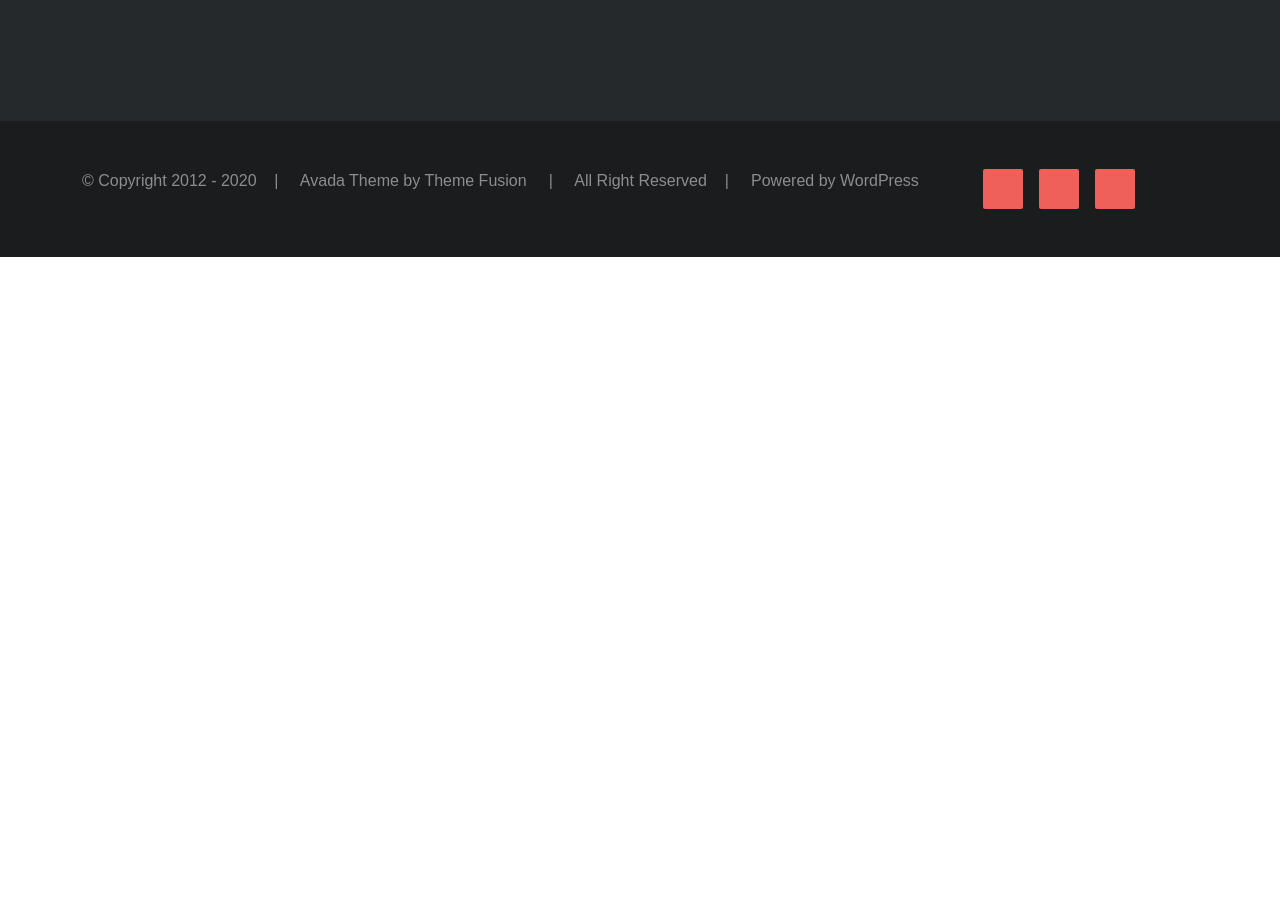
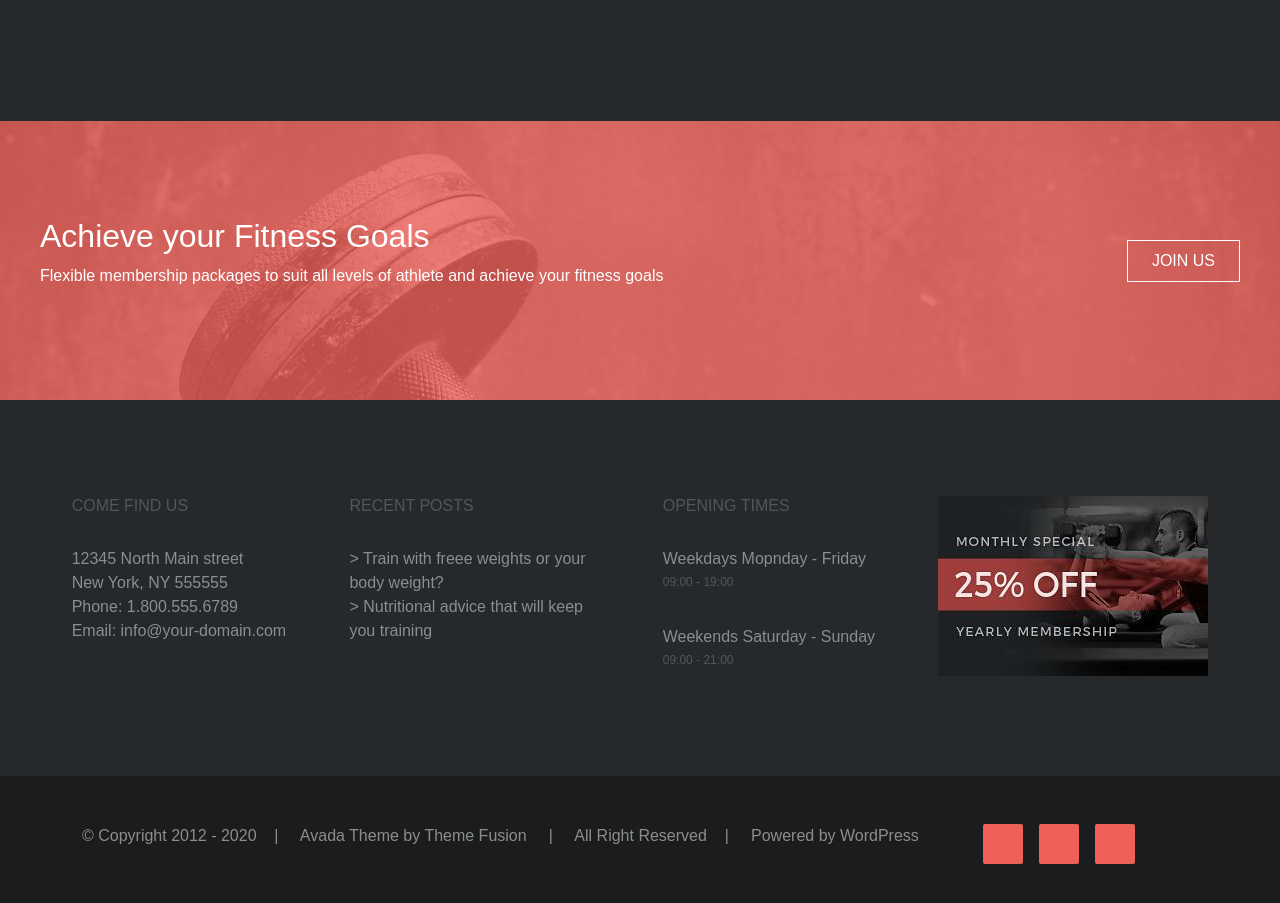
Before and after one commit to Matteoga95/proj-html-vuejs, a Vue app: page / in a window 1280 px wide. Shown: the part 6800-7703 px from the top of the page. Before the commit the page ends 7057 px from the top, so only its background shows below. Built offline with nearby package versions, Linux system fonts and the light colour scheme; a web font is replaced by a local one.

Commit message:
info section

```diff
--- a/src/components/AppMain.vue
+++ b/src/components/AppMain.vue
@@ -6,7 +6,8 @@ import FeedbackCard from '../components/partial/FeedbackCard.vue';
 import BruceLeeQuotation from '../components/partial/BruceLeeQuotation.vue';
 import TrainerCard from '../components/partial/TrainerCard.vue';
 import NewsCard from '../components/partial/NewsCard.vue';
-
+import GoalBanner from '../components/partial/GoalBanner.vue';
+import Info from '../components/partial/Info.vue';
 
 export default {
     components: {
@@ -16,7 +17,9 @@ export default {
         FeedbackCard,
         BruceLeeQuotation,
         TrainerCard,
-        NewsCard
+        NewsCard,
+        GoalBanner,
+        Info
     }
 }
 </script>
@@ -154,6 +157,16 @@ export default {
 
         </section>
 
+        <!-- sezione goals banner  -->
+        <GoalBanner />
+
+        <!-- sezione informazioni -->
+        <section class="primario">
+
+            <Info />
+
+        </section>
+
     </main>
 </template>
 
--- /dev/null
+++ b/src/components/partial/GoalBanner.vue
@@ -0,0 +1,44 @@
+<script>
+
+export default {
+    name: "GoalBanner"
+}
+</script>
+
+<template>
+    <div class="goal-banner">
+
+        <div class="contenitore">
+            <div class="d-flex justify-content-between">
+                <div>
+                    <h2>Achieve your Fitness Goals</h2>
+                    <p>Flexible membership packages to suit all levels of athlete and achieve your fitness goals</p>
+                </div>
+                <div class="d-flex">
+                    <button class="empty-button px-4 ">JOIN US</button>
+                </div>
+            </div>
+        </div>
+    </div>
+
+
+</template>
+
+<style lang="scss" scoped>
+@import "../../assets/scss/variables.scss";
+
+.goal-banner {
+    background-image: url("../../assets/img/home-parallax.jpg");
+    background-size: cover;
+    color: white;
+}
+
+p {
+    color: white;
+}
+
+.empty-button {
+    border-color: white;
+    color: white;
+}
+</style>
--- /dev/null
+++ b/src/components/partial/Info.vue
@@ -0,0 +1,65 @@
+<script>
+
+export default {
+    name: "Info"
+}
+</script>
+
+<template>
+    <div class="contenitore d-flex justify-content-around">
+
+        <div class="info-col">
+            <h4>COME FIND US</h4>
+            <p class="pt-4 m-0">12345 North Main street</p>
+            <p class="p-0 m-0">New York, NY 555555</p>
+            <p class="p-0 m-0">Phone: 1.800.555.6789</p>
+            <p>Email: info@your-domain.com</p>
+        </div>
+
+        <div class="info-col">
+            <h4>RECENT POSTS</h4>
+            <p class="pt-4 m-0">&#62 Train with freee weights or your body weight? </p>
+
+            <p class="p-0 m-0">&#62 Nutritional advice that will keep you training</p>
+
+        </div>
+
+        <div class="info-col">
+            <h4>OPENING TIMES</h4>
+            <p class="pt-4 m-0">Weekdays Mopnday - Friday</p>
+
+            <h5 class="py-1">09:00 - 19:00</h5>
+            <p class=" pt-4 m-0">Weekends Saturday - Sunday</p>
+            <h5 class="py-1">09:00 - 21:00</h5>
+        </div>
+
+        <div>
+            <img src="../../assets/img/gym_ad-compressor.jpg" alt="">
+        </div>
+
+    </div>
+
+
+</template>
+
+<style lang="scss" scoped>
+@import "../../assets/scss/variables.scss";
+
+h4 {
+    color: #4f575a;
+    font-size: 16px;
+}
+
+h5 {
+    color: #4f575a;
+    font-size: 12px;
+}
+
+hr {
+    color: #4f575a;
+}
+
+.info-col {
+    max-width: 250px;
+}
+</style>
```
